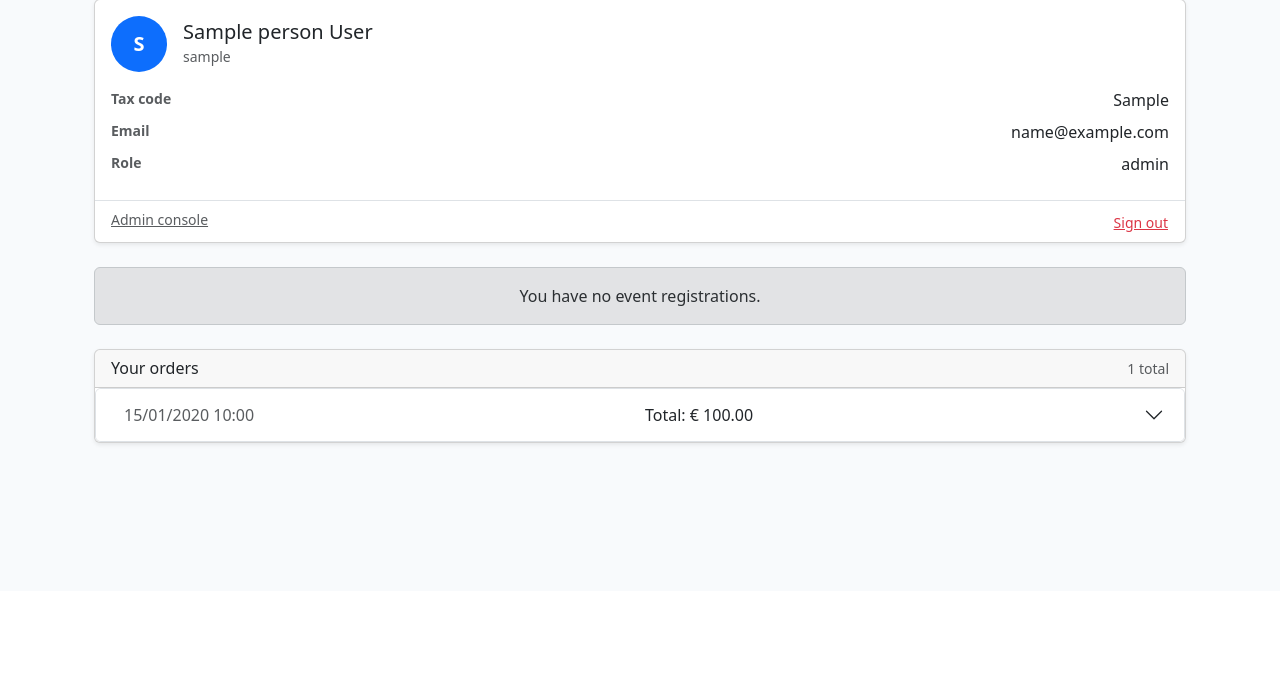
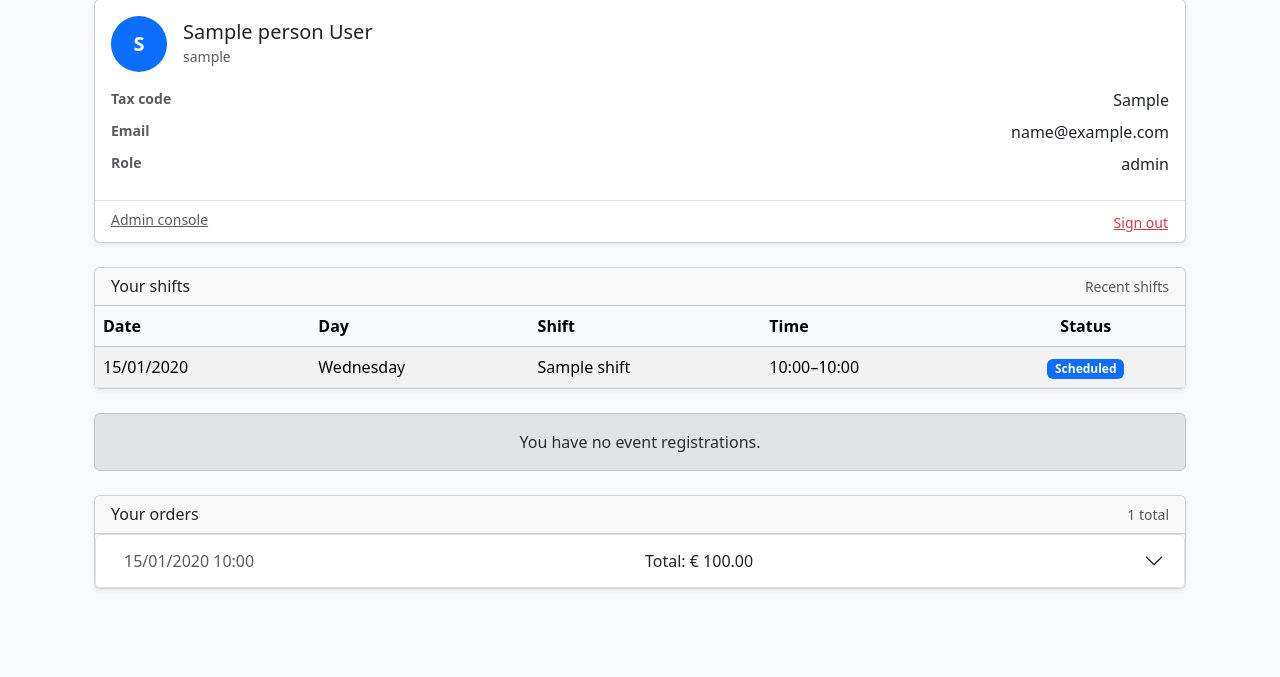
Before and after one commit to alessandrorebosio/DB25-farmohouse, a Django app: page /profile/ in a window 1280 px wide. Shown: the part 209-886 px from the top of the page. Before the commit the page ends 655 px from the top, so only its background shows below. Run offline with Django 5.2, Linux system fonts and the light colour scheme; the visitor is signed in with stand-in values (Sample User, id 1); tables that the repository leaves empty hold one stand-in row (values such as "Sample post"); data that the repository does not hold is empty.

Commit message:
added shift section in profile

```diff
--- a/src/main/users/templates/profile.html
+++ b/src/main/users/templates/profile.html
@@ -52,6 +52,58 @@
                             <button type="submit" class="btn btn-link text-danger btn-sm p-0">Sign out</button>
                         </form>
                     </div>
+                </div>
+
+                <!-- Shifts -->
+                <div class="col-12 mt-4">
+                    {% if query.employee %}
+                    <div class="card shadow-sm">
+                        <div class="card-header d-flex justify-content-between align-items-center">
+                            <h6 class="mb-0">Your shifts</h6>
+                            <small class="text-muted">{{ shifts_label }}</small>
+                        </div>
+                        <div class="card-body p-0">
+                            {% if shifts %}
+                            <div class="table-responsive">
+                                <table class="table table-striped align-middle mb-0">
+                                    <thead class="table-light">
+                                        <tr>
+                                            <th class="text-start">Date</th>
+                                            <th class="text-start">Day</th>
+                                            <th class="text-start">Shift</th>
+                                            <th class="text-start">Time</th>
+                                            <th class="text-center">Status</th>
+                                        </tr>
+                                    </thead>
+                                    <tbody>
+                                        {% for s in shifts %}
+                                        <tr>
+                                            <td class="text-start">{{ s.shift_date|date:"d/m/Y" }}</td>
+                                            <td class="text-start">{{ s.shift_date|date:"l" }}</td>
+                                            <td class="text-start">{{ s.shift.shift_name }}</td>
+                                            <td class="text-start">
+                                                {{ s.shift.start_time|time:"H:i" }}–{{ s.shift.end_time|time:"H:i" }}
+                                            </td>
+                                            <td class="text-center">
+                                                {% if s.status == "COMPLETED" %}
+                                                <span class="badge bg-success">Completed</span>
+                                                {% elif s.status == "ABSENT" %}
+                                                <span class="badge bg-danger">Absent</span>
+                                                {% else %}
+                                                <span class="badge bg-primary">Scheduled</span>
+                                                {% endif %}
+                                            </td>
+                                        </tr>
+                                        {% endfor %}
+                                    </tbody>
+                                </table>
+                            </div>
+                            {% else %}
+                            <div class="p-3 text-muted">No shifts scheduled.</div>
+                            {% endif %}
+                        </div>
+                    </div>
+                    {% endif %}
                 </div>
 
                 <!-- Event registrations -->
@@ -162,6 +214,5 @@
                 </div>
             </div>
         </div>
-    </div>
 </main>
 {% endblock %}
--- a/src/main/users/views.py
+++ b/src/main/users/views.py
@@ -4,6 +4,8 @@ from django.contrib.auth.forms import AuthenticationForm
 from django.shortcuts import render, redirect
 from django.http import HttpRequest, HttpResponse
 from django.db.models import F, Sum, DecimalField, Prefetch, ExpressionWrapper
+from django.utils import timezone
+from datetime import timedelta
 
 from .forms import RegisterForm
 from . import models
@@ -43,7 +45,9 @@ def profile_view(request: HttpRequest) -> HttpResponse:
             username=request.user.username
         )
     except models.User.DoesNotExist:
-        return render(request, "profile.html", {"query": None, "orders": []})
+        return render(
+            request, "profile.html", {"query": None, "orders": [], "shifts": []}
+        )
 
     query = {
         "employee": getattr(ut, "employee", None),
@@ -78,10 +82,41 @@ def profile_view(request: HttpRequest) -> HttpResponse:
         .order_by("-date", "-id")
     )
 
+    # Upcoming shifts (30 days) with fallback to recent
+    shifts = []
+    shifts_label = "Next 30 days"
+    if query["employee"]:
+        start = timezone.localdate()
+        end = start + timedelta(days=30)
+        upcoming = (
+            models.EmployeeShift.objects.select_related("shift")
+            .filter(
+                employee_username=query["employee"],
+                shift_date__range=(start, end),
+            )
+            .order_by("shift_date", "shift__start_time")
+        )
+        if upcoming.exists():
+            shifts = list(upcoming)
+            shifts_label = "Next 30 days"
+        else:
+            recent = (
+                models.EmployeeShift.objects.select_related("shift")
+                .filter(employee_username=query["employee"])
+                .order_by("-shift_date", "-shift__start_time")[:20]
+            )
+            shifts = list(recent)
+            shifts_label = "Recent shifts"
+
     return render(
         request,
         "profile.html",
-        {"query": query, "orders": orders},
+        {
+            "query": query,
+            "orders": orders,
+            "shifts": shifts,
+            "shifts_label": shifts_label,
+        },
     )
 
 
```
